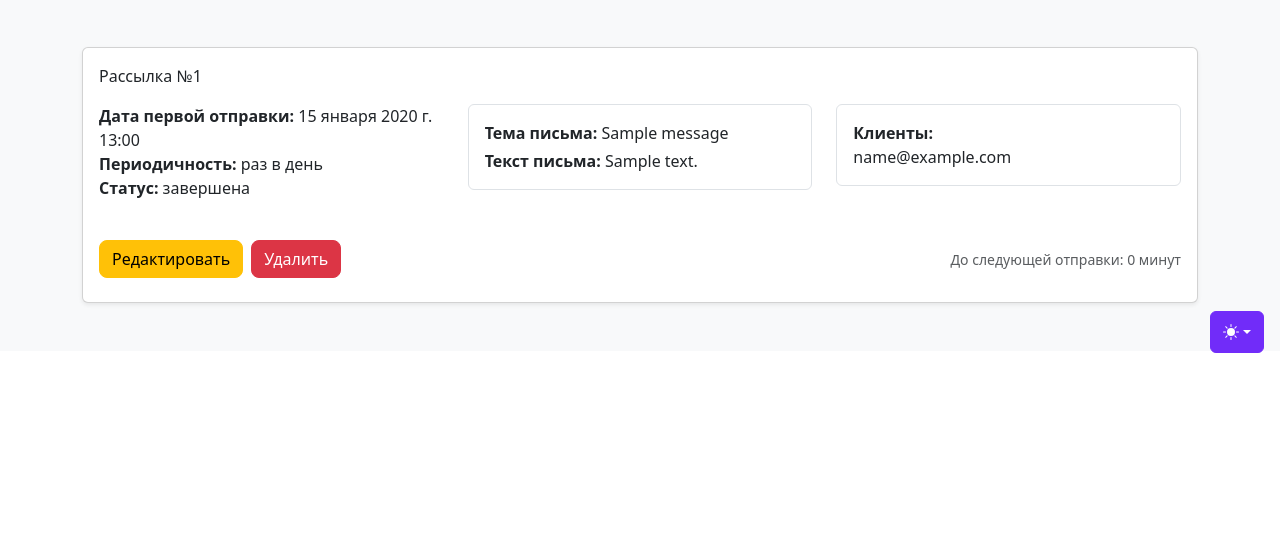
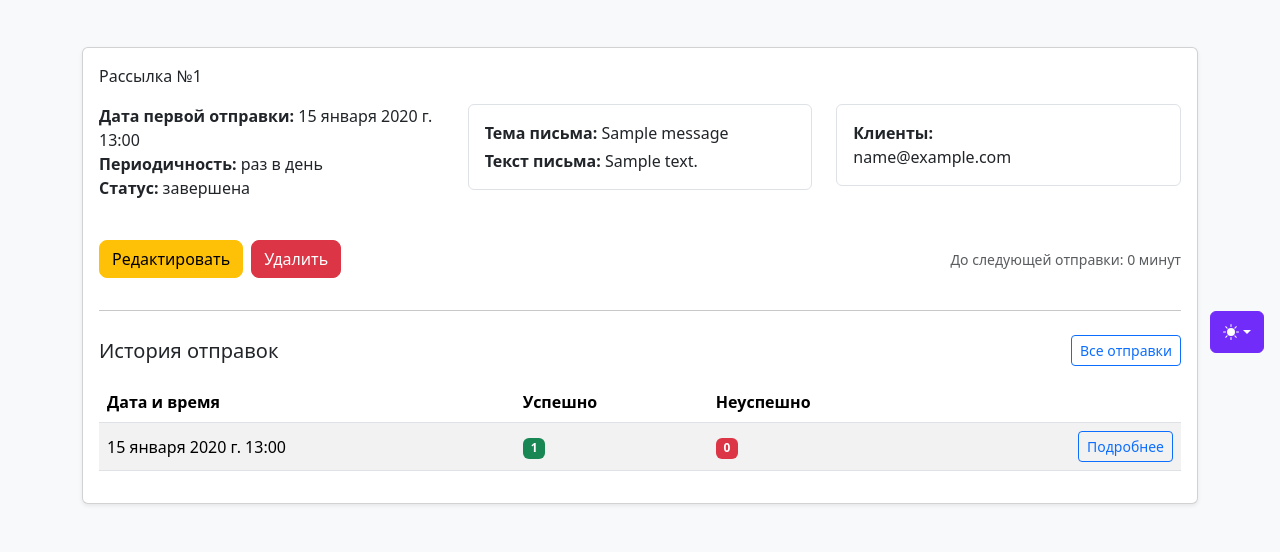
Before and after one commit to dargel799/django-mailing-service, a Django app: page /1/ in a window 1280 px wide. Shown: the part 431-983 px from the top of the page. Before the commit the page ends 784 px from the top, so only its background shows below. Run offline with Django 4.2, Linux system fonts and the light colour scheme; a user stored in the database is signed in; tables that the repository leaves empty hold one stand-in row (values such as "Sample post"); some libraries are stand-ins or nearby versions.

Commit message:
feat: add MailingRun info and navigation buttons to templates

```diff
--- a/mailings/templates/mailings/mailing_detail.html
+++ b/mailings/templates/mailings/mailing_detail.html
@@ -57,6 +57,46 @@
                                 </small>
                             </div>
 
+           <hr class="my-4">
+
+<div class="d-flex justify-content-between align-items-center mb-3">
+    <h5 class="mb-0">История отправок</h5>
+    <a href="{% url 'mailings:mailing_runs' object.pk %}" class="btn btn-sm btn-outline-primary">
+        Все отправки
+    </a>
+</div>
+
+{% if runs %}
+    <div class="table-responsive">
+        <table class="table table-striped align-middle">
+            <thead>
+                <tr>
+                    <th>Дата и время</th>
+                    <th>Успешно</th>
+                    <th>Неуспешно</th>
+                    <th></th>
+                </tr>
+            </thead>
+            <tbody>
+                {% for run in runs %}
+                    <tr>
+                        <td>{{ run.started_at }}</td>
+                        <td><span class="badge bg-success">{{ run.success_count }}</span></td>
+                        <td><span class="badge bg-danger">{{ run.failed_count }}</span></td>
+                        <td class="text-end">
+                            <a href="{% url 'mailings:run_detail' run.pk %}" class="btn btn-sm btn-outline-primary">
+                                Подробнее
+                            </a>
+                        </td>
+                    </tr>
+                {% endfor %}
+            </tbody>
+        </table>
+    </div>
+{% else %}
+    <p class="text-body-secondary">Отправок ещё не было.</p>
+{% endif %}
+
                         </div>
                     </div>
                 </div>
```
Also changed, not shown: mailings/services.py (+7 -3 lines), mailings/templates/mailings/client_list.html (+26 -0 lines), mailings/templates/mailings/mailing_list.html (+26 -0 lines), mailings/migrations/0007_mailingrun_attempt_run.py (added).
